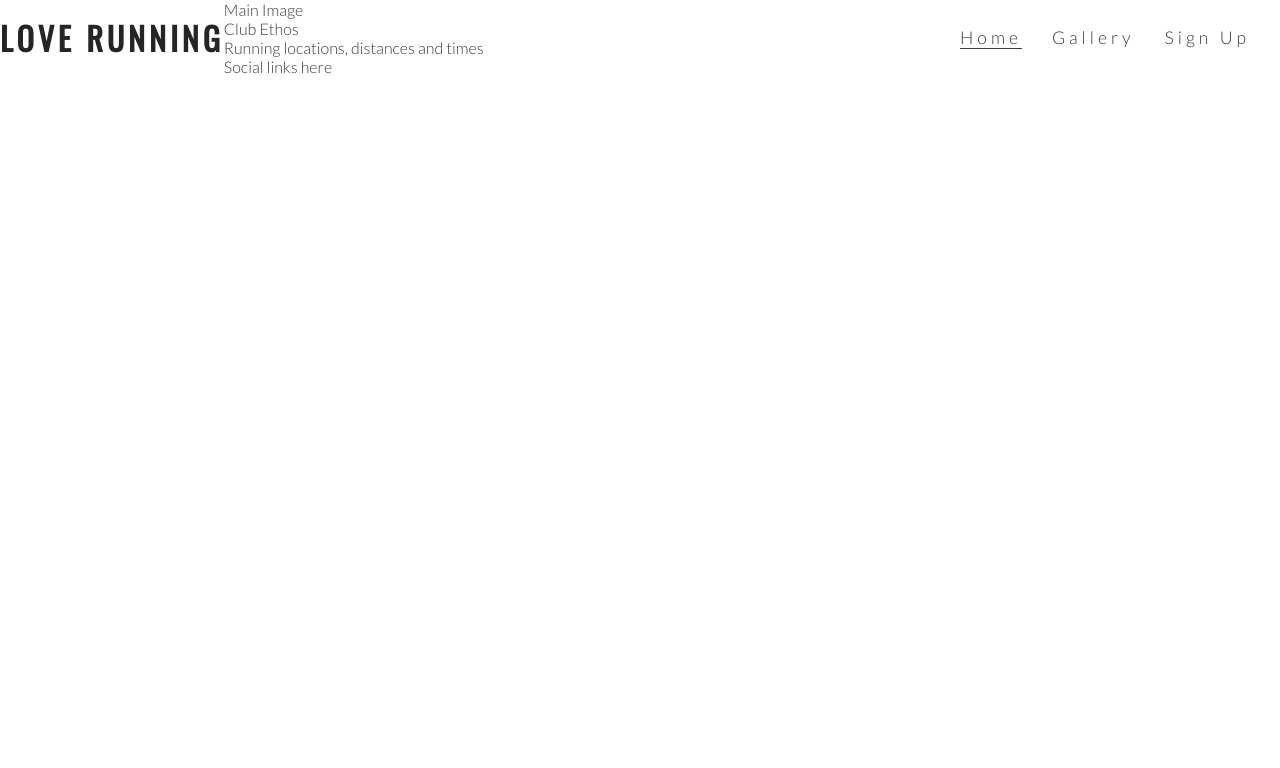
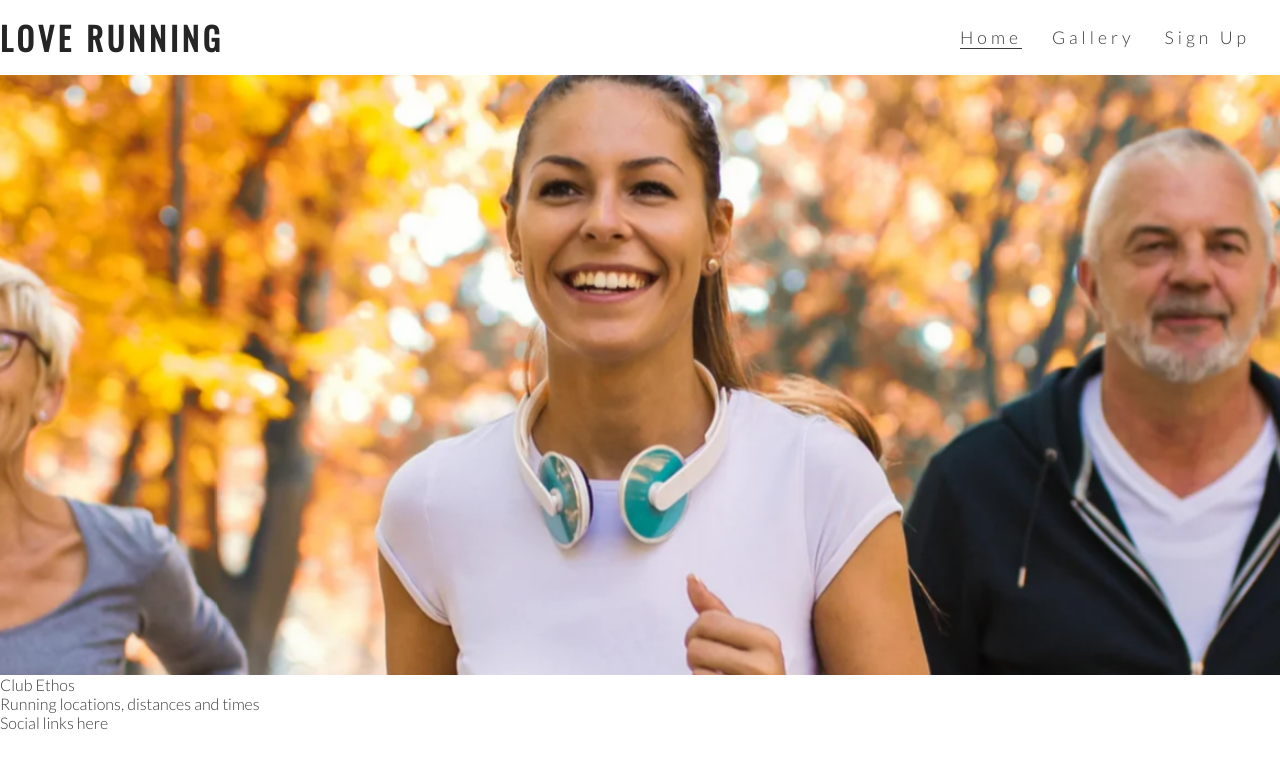
Before and after one commit to BWNC-code/love-running, a plain HTML site: page index.html in a window 1280 px wide. Drawn offline with nearby package versions, Linux system fonts and the light colour scheme.

Commit message:
Add hero image and animation for zoom

```diff
--- a/assets/css/style.css
+++ b/assets/css/style.css
@@ -54,3 +54,33 @@ h1, h2 {
 .active {
     border-bottom: 1px solid #3a3a3a;
 }
+
+/* hero image */
+
+#hero-outer {
+    height: 600px;
+    width: 100%;
+    overflow: hidden;
+}
+
+#hero-image {
+    height: 600px;
+    width: 100%;
+    background: url(../images/hero-image.webp) no-repeat center center;
+
+    /* animates hero image zoom effect */
+    animation-name: hero-zoom;
+    animation-duration: 5s;
+    animation-fill-mode: forwards;
+}
+
+/* hero image zoom level */
+
+@keyframes hero-zoom {
+    from {
+        transform: scale(1);
+    }
+    to {
+        transform: scale(1.1);
+    }
+}
--- a/index.html
+++ b/index.html
@@ -30,7 +30,9 @@
             </ul>
         </nav>
     </header>
-    <section>Main Image</section>
+    <section id="hero-outer">
+        <div id="hero-image"></div>
+    </section>
     <section>Club Ethos</section>
     <section>Running locations, distances and times</section>
     <footer>Social links here</footer>
```
Also changed, not shown: assets/images/hero-image.webp (added).
